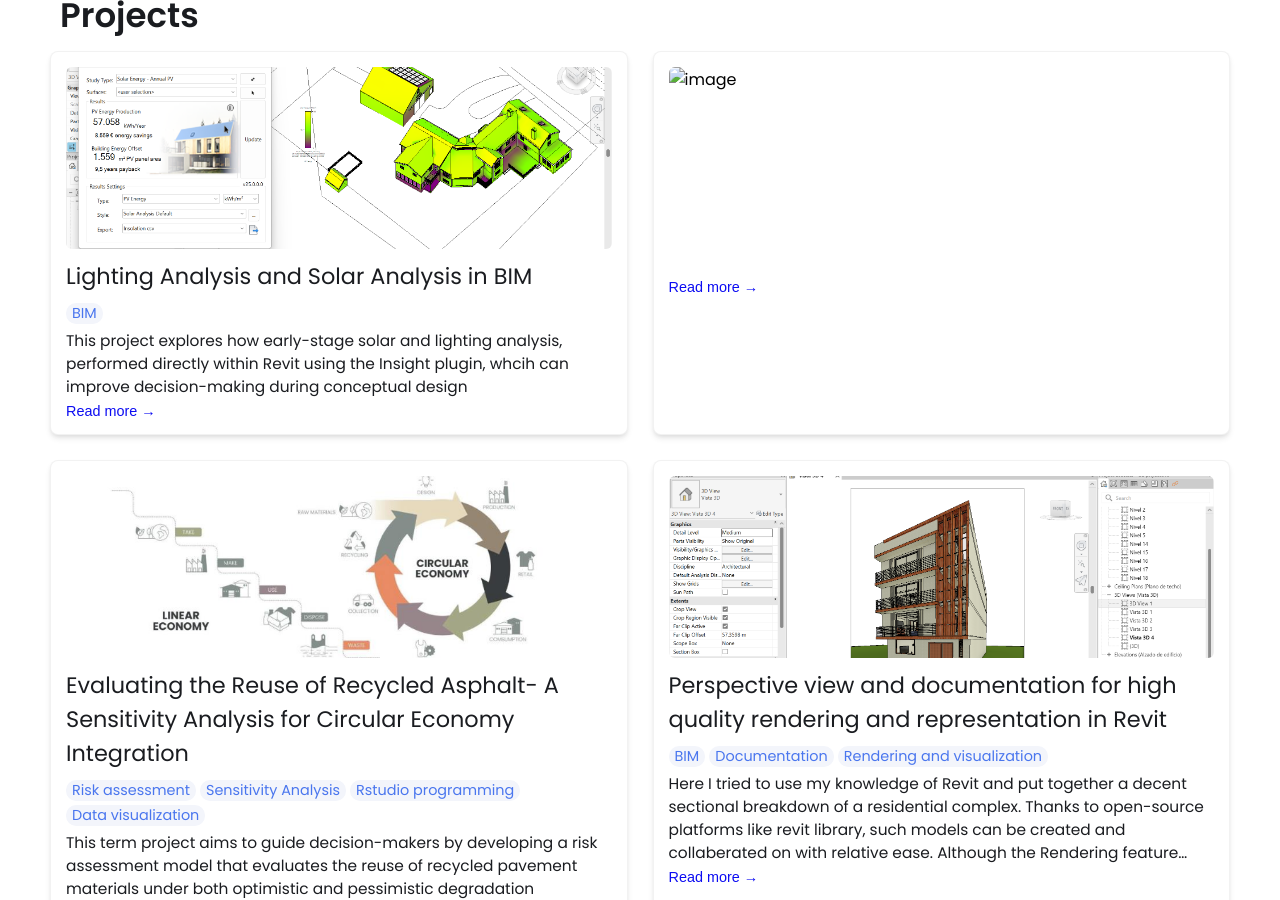
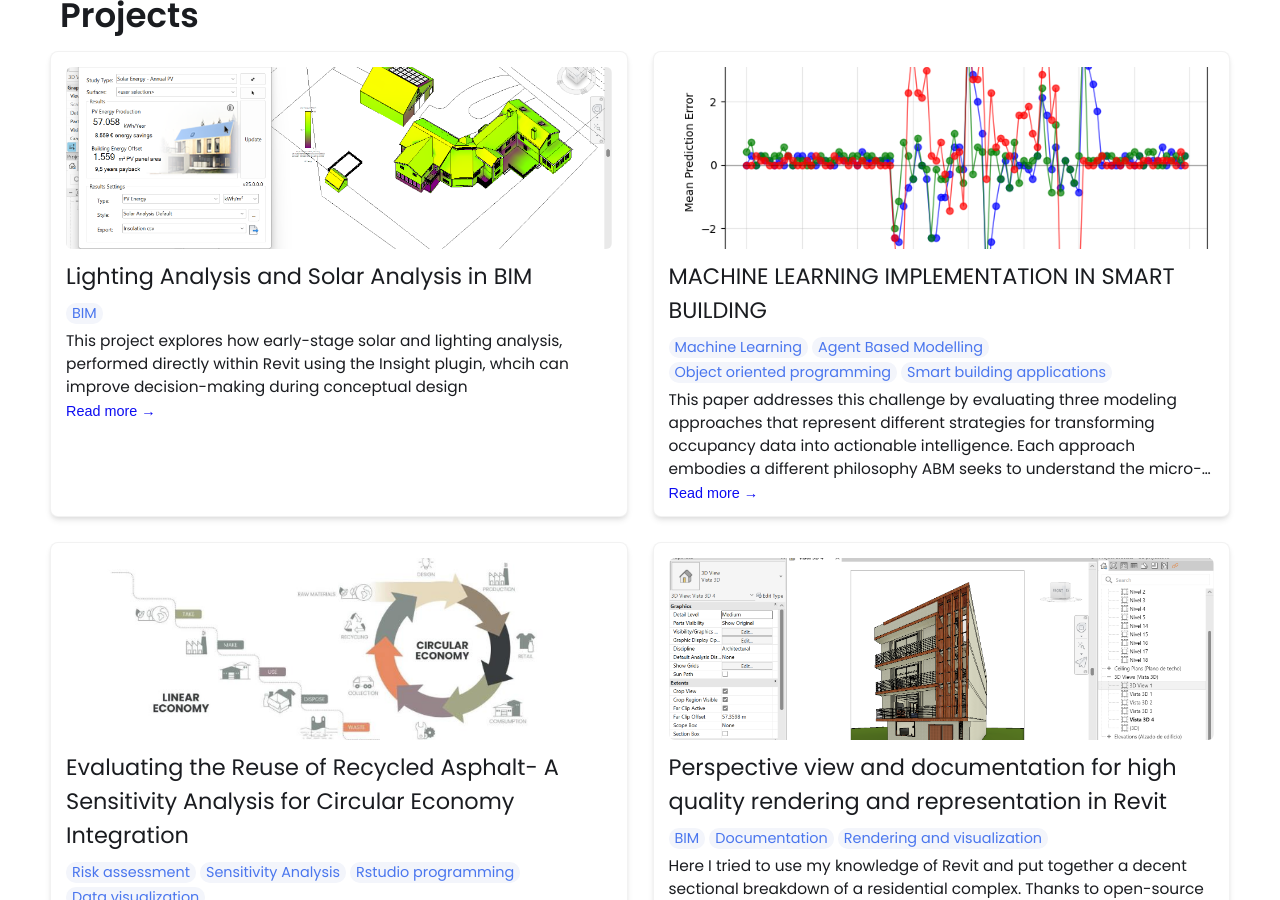
Before and after one commit to ronakTripathi-44/ronakTripathi-44.github.io, a Jekyll site: the page built from index.html, in a window 1280 px wide and 900 px high, scrolled down 1045 px. Built offline with Jekyll 4.4.1, drawn with Linux system fonts in a browser that asks for light colours.

Commit message:
Update index.md

```diff
--- a/_projects/occupancy_modelling_smart_buildings/index.md
+++ b/_projects/occupancy_modelling_smart_buildings/index.md
@@ -1,15 +1,17 @@
 ---
 layout: post
 title: MACHINE LEARNING IMPLEMENTATION IN SMART BUILDING
-description:  This paper addresses this challenge by evaluating three modeling approaches that represent different strategies for transforming occupancy data into actionable intelligence. Each approach embodies a different philosophy: ABM seeks to understand the micro-level behaviors that generate macro-level patterns; kNN leverages historical patterns to predict future states; and Markov Chains model the stochastic nature of occupancy transitions. Together, they offer an option to have strategies and a perspective on what we would call the "whole life cycle" of occupancy information—from data collection through modeling to application.
+description: |
+  This paper addresses this challenge by evaluating three modeling approaches that represent different strategies for transforming occupancy data into actionable intelligence. Each approach embodies a different philosophy ABM seeks to understand the micro-level behaviors that generate macro-level patterns; kNN leverages historical patterns to predict future states; and Markov Chains model the stochastic nature of occupancy transitions. Together, they offer an option to have strategies and a perspective on what we would call the "whole life cycle" of occupancy information—from data collection through modeling to application.
 skills:
-- Machine Learning
-- Agent Based Modelling
-- Object oriented programming
-- Smart building applications
-
+  - Machine Learning
+  - Agent Based Modelling
+  - Object oriented programming
+  - Smart building applications
 main-image: /image_5.png
 ---
+
+
 
 
 ## The Energy Challenge in Modern Buildings
```
